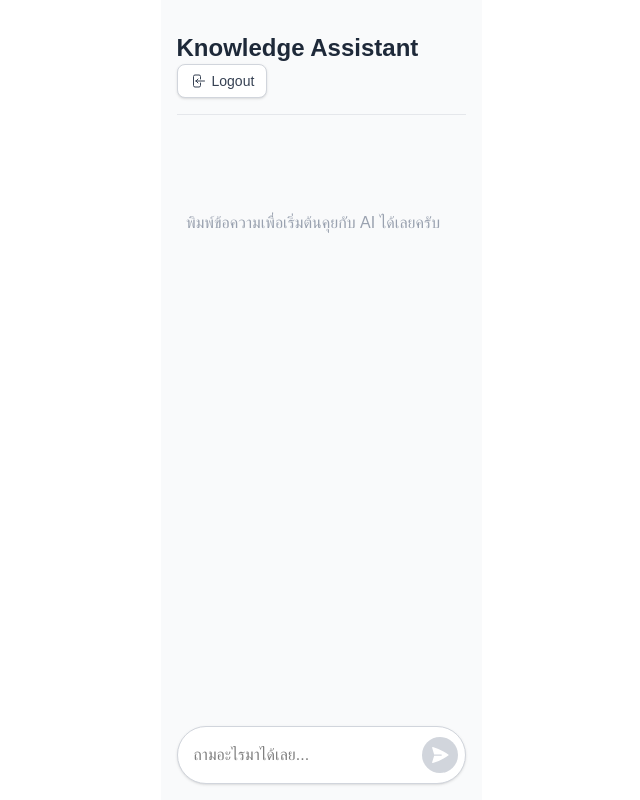
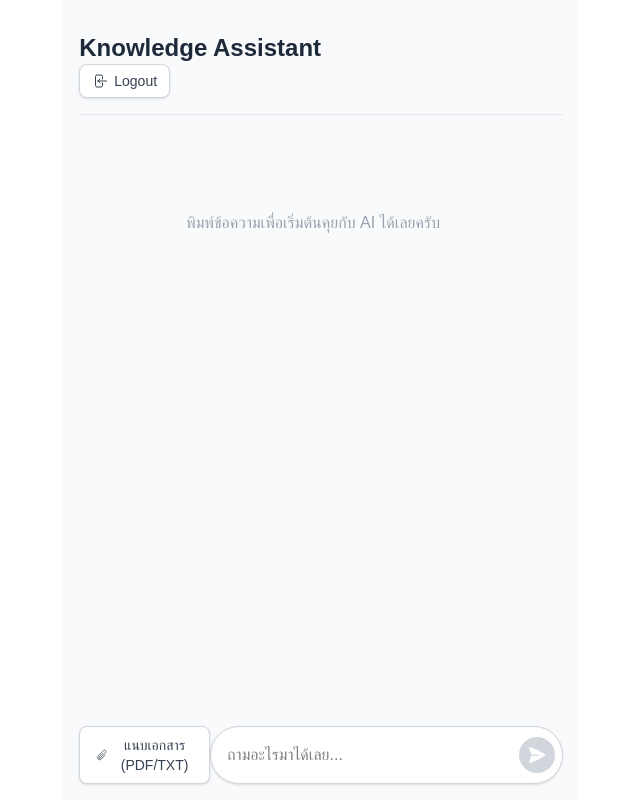
Before and after one commit to thanawatpanpinij/trainee-knowledge-assistant, a Next.js app: page /chat in a window 1280 px wide. Shown: the whole page, without its empty margins (319-959 px from the left). Built offline with nearby package versions, Linux system fonts and the light colour scheme.

Commit message:
feat(ui): add FileUpload component with client-side validation
- Create `FileUpload` component to handle file selection.
- Implement fail-fast validation for allowed file types (PDF, TXT) and size limit (5MB).
- Integrate `FileUpload` UI into the chat page.

```diff
--- a/src/app/chat/page.tsx
+++ b/src/app/chat/page.tsx
@@ -4,6 +4,7 @@ import { SubmitEvent, useEffect, useRef, useState } from 'react'
 import { useChat } from '@ai-sdk/react'
 import { DefaultChatTransport } from 'ai'
 import { useRouter } from 'next/navigation'
+import { FileUpload } from '@components/common'
 
 export default function ChatPage() {
   const router = useRouter()
@@ -11,6 +12,7 @@ export default function ChatPage() {
   const [input, setInput] = useState('')
   const [chatId, setChatId] = useState<string | null>(null)
   const [totalTokens, setTotalTokens] = useState<number>(0)
+  const [selectedFile, setSelectedFile] = useState<File | null>(null)
 
   const { messages, sendMessage, status, error } = useChat({
     transport: new DefaultChatTransport({
@@ -200,6 +202,24 @@ export default function ChatPage() {
         onSubmit={handleSubmit}
         className='relative mt-auto flex items-center'
       >
+        {selectedFile && (
+          <div className='mb-2 inline-flex items-center gap-2 rounded-md border border-blue-200 bg-blue-50 px-3 py-1 text-sm text-blue-700'>
+            <span>📄 {selectedFile.name}</span>
+            <button
+              onClick={() => setSelectedFile(null)}
+              className='text-blue-500 hover:text-red-500'
+            >
+              ✕
+            </button>
+          </div>
+        )}
+        <div className='flex items-center gap-2'>
+          <FileUpload
+            onFileSelect={(file) => setSelectedFile(file)}
+            disabled={isLoading}
+          />
+          {/* <form> ... ช่องพิมพ์แชทของคุณ ... </form> */}
+        </div>
         <input
           className='w-full rounded-full border border-gray-300 bg-white p-4 pr-16 text-black shadow-sm focus:border-blue-500 focus:ring-1 focus:ring-blue-500 focus:outline-none'
           value={input}
--- /dev/null
+++ b/src/components/common/FileUpload.tsx
@@ -0,0 +1,90 @@
+'use client'
+
+import React, { useRef, useState } from 'react'
+
+interface FileUploadProps {
+  onFileSelect: (file: File) => void
+  disabled?: boolean
+}
+
+const MAX_FILE_SIZE_MB = 5
+const ALLOWED_TYPES = ['application/pdf', 'text/plain']
+
+export default function FileUpload({
+  onFileSelect,
+  disabled,
+}: FileUploadProps) {
+  const fileInputRef = useRef<HTMLInputElement>(null)
+  const [errorMsg, setErrorMsg] = useState<string | null>(null)
+
+  const handleFileChange = (e: React.ChangeEvent<HTMLInputElement>) => {
+    setErrorMsg(null)
+    const file = e.target.files?.[0]
+
+    if (!file) return
+
+    // 1. Validate Type (PDF, TXT เท่านั้น)
+    if (!ALLOWED_TYPES.includes(file.type)) {
+      setErrorMsg('รองรับเฉพาะไฟล์ PDF และ TXT เท่านั้นครับ')
+      // Reset input
+      if (fileInputRef.current) fileInputRef.current.value = ''
+      return
+    }
+
+    // 2. Validate Size (ไม่เกิน 5MB)
+    const fileSizeMB = file.size / (1024 * 1024)
+    if (fileSizeMB > MAX_FILE_SIZE_MB) {
+      setErrorMsg(
+        `ขนาดไฟล์ต้องไม่เกิน ${MAX_FILE_SIZE_MB}MB (ไฟล์นี้ขนาด ${fileSizeMB.toFixed(2)}MB)`
+      )
+      if (fileInputRef.current) fileInputRef.current.value = ''
+      return
+    }
+
+    // ถ้าผ่านหมด ให้ส่งไฟล์ออกไปให้ Parent Component จัดการต่อ
+    onFileSelect(file)
+  }
+
+  return (
+    <div className='relative flex flex-col items-start'>
+      <input
+        type='file'
+        ref={fileInputRef}
+        onChange={handleFileChange}
+        accept='.pdf,.txt'
+        className='hidden' // ซ่อน input จริงไว้
+        disabled={disabled}
+      />
+
+      {/* ปุ่ม UI ที่ผู้ใช้จะกด */}
+      <button
+        type='button'
+        onClick={() => fileInputRef.current?.click()}
+        disabled={disabled}
+        className='flex items-center gap-2 rounded-lg border border-gray-300 bg-white px-4 py-2 text-sm font-medium text-gray-700 shadow-sm transition-colors hover:bg-gray-50 focus:ring-2 focus:ring-blue-500 focus:outline-none disabled:bg-gray-100 disabled:text-gray-400'
+      >
+        <svg
+          fill='none'
+          viewBox='0 0 24 24'
+          strokeWidth={1.5}
+          stroke='currentColor'
+          className='h-5 w-5'
+        >
+          <path
+            strokeLinecap='round'
+            strokeLinejoin='round'
+            d='m18.375 12.739-7.693 7.693a4.5 4.5 0 0 1-6.364-6.364l10.94-10.94A3 3 0 1 1 19.5 7.372L8.552 18.32m.009-.01-.01.01m5.699-9.941-7.81 7.81a1.5 1.5 0 0 0 2.112 2.13'
+          />
+        </svg>
+        แนบเอกสาร (PDF/TXT)
+      </button>
+
+      {/* แสดง Error แบบ Fail-fast ทันทีถ้าไฟล์ผิดเงื่อนไข */}
+      {errorMsg && (
+        <p className='absolute top-full mt-1 w-max text-xs text-red-500'>
+          {errorMsg}
+        </p>
+      )}
+    </div>
+  )
+}
--- /dev/null
+++ b/src/components/common/index.ts
@@ -0,0 +1 @@
+export { default as FileUpload } from './FileUpload'
```
